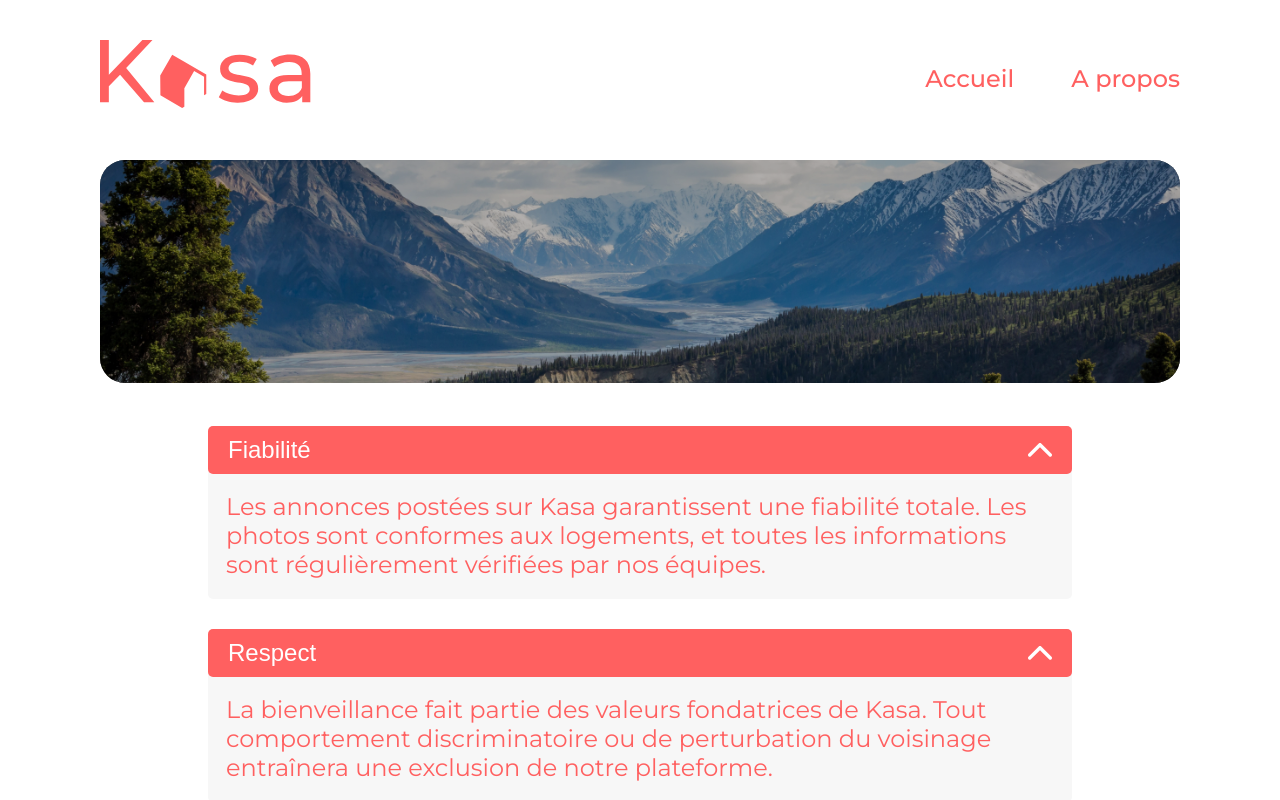
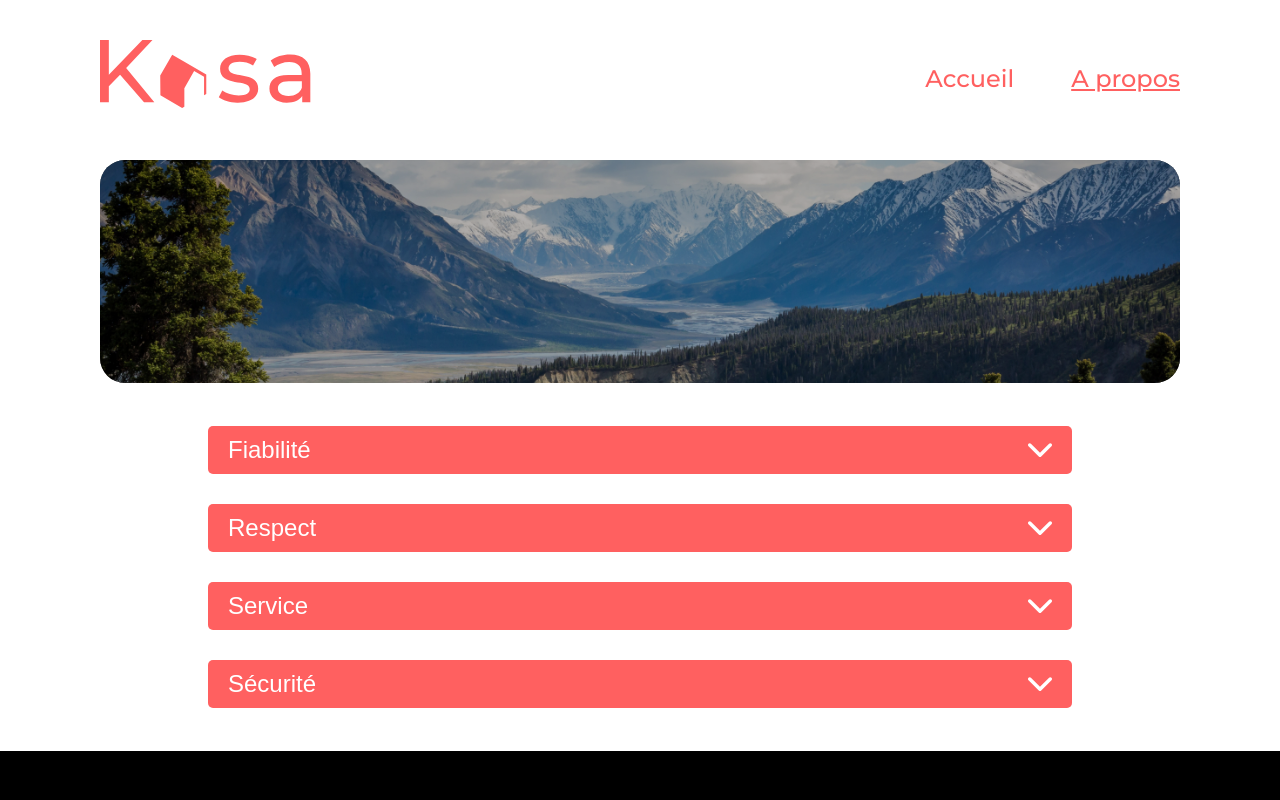
Before and after one commit to augt/P11-DAJSR, a React (Create React App) app: page /a_propos in a window 1280 px wide. Shown: the top 800 px of the page. Built offline with nearby package versions, Linux system fonts and the light colour scheme.

Commit message:
implemented requested changes

```diff
--- a/public/index.html
+++ b/public/index.html
@@ -10,11 +10,6 @@
       content="Web site created using create-react-app"
     />
     <link rel="apple-touch-icon" href="%PUBLIC_URL%/logo192.png" />
-    <!--
-      manifest.json provides metadata used when your web app is installed on a
-      user's mobile device or desktop. See https://developers.google.com/web/fundamentals/web-app-manifest/
-    -->
-    <link rel="manifest" href="%PUBLIC_URL%/manifest.json" />
     <!--
       Notice the use of %PUBLIC_URL% in the tags above.
       It will be replaced with the URL of the `public` folder during the build.
--- a/src/components/Collapse/index.jsx
+++ b/src/components/Collapse/index.jsx
@@ -2,7 +2,7 @@ import React, { useState } from "react";
 import CollapseCSS from "./Collapse.module.css";
 
 function Collapse(props) {
-  const [isOpen, setIsOpen] = useState(true);
+  const [isOpen, setIsOpen] = useState(false);
   return (
     <div
       className={
--- a/src/components/Footer/Footer.module.css
+++ b/src/components/Footer/Footer.module.css
@@ -1,5 +1,4 @@
 .footer_global_styling {
-  bottom: 0;
   width: 100%;
   background-color: black;
   padding-top: 66px;
--- a/src/components/Header/Header.module.css
+++ b/src/components/Header/Header.module.css
@@ -18,6 +18,10 @@
 .header_links_list a {
   color: #ff6060;
   text-decoration: none;
+}
+
+a.active_page {
+  text-decoration: underline;
 }
 
 .header_links_list a:hover {
--- a/src/components/Header/index.jsx
+++ b/src/components/Header/index.jsx
@@ -1,6 +1,6 @@
 import React from "react";
 import HeaderCSS from "./Header.module.css";
-import { Link } from "react-router-dom";
+import { NavLink } from "react-router-dom";
 
 function Header() {
   return (
@@ -11,13 +11,25 @@ function Header() {
 
       <nav>
         <ul className={HeaderCSS.header_links_list}>
-          <li>
-            <Link to="/" className={HeaderCSS.home_link}>
+          <li className={HeaderCSS.home_link}>
+            <NavLink
+              to="/"
+              className={({ isActive }) =>
+                isActive ? HeaderCSS.active_page : ""
+              }
+            >
               Accueil
-            </Link>
+            </NavLink>
           </li>
           <li>
-            <Link to="/a_propos">A propos</Link>
+            <NavLink
+              to="/a_propos"
+              className={({ isActive }) =>
+                isActive ? HeaderCSS.active_page : ""
+              }
+            >
+              A propos
+            </NavLink>
           </li>
         </ul>
       </nav>
--- a/src/pages/AccommodationInfo/AccommodationInfo.module.css
+++ b/src/pages/AccommodationInfo/AccommodationInfo.module.css
@@ -32,7 +32,7 @@
 
 .accommodation_host_block {
   display: flex;
-  justify-content: end;
+  justify-content: flex-end;
   align-items: center;
   font-weight: 500;
   font-size: 18px;
```
